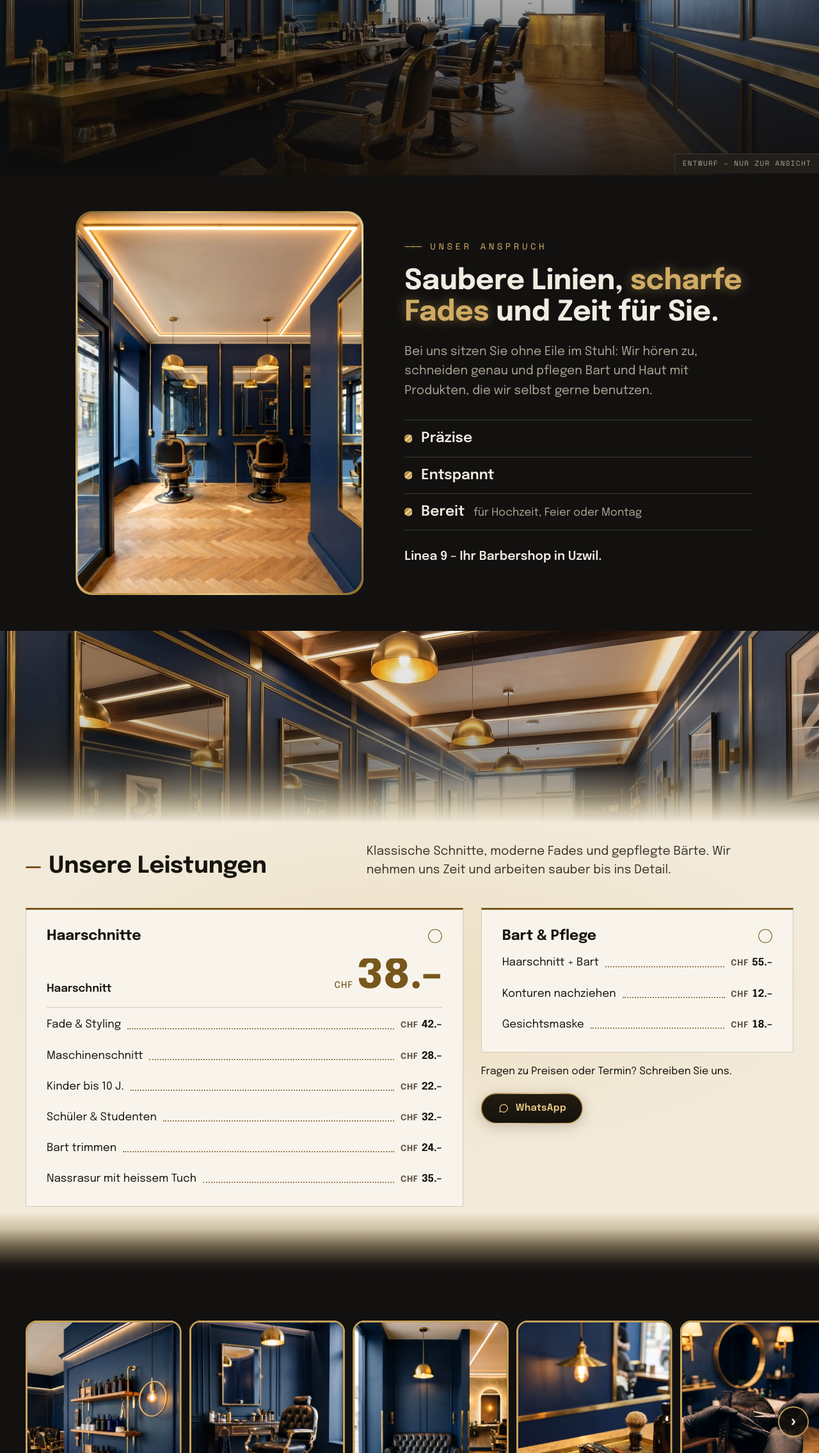
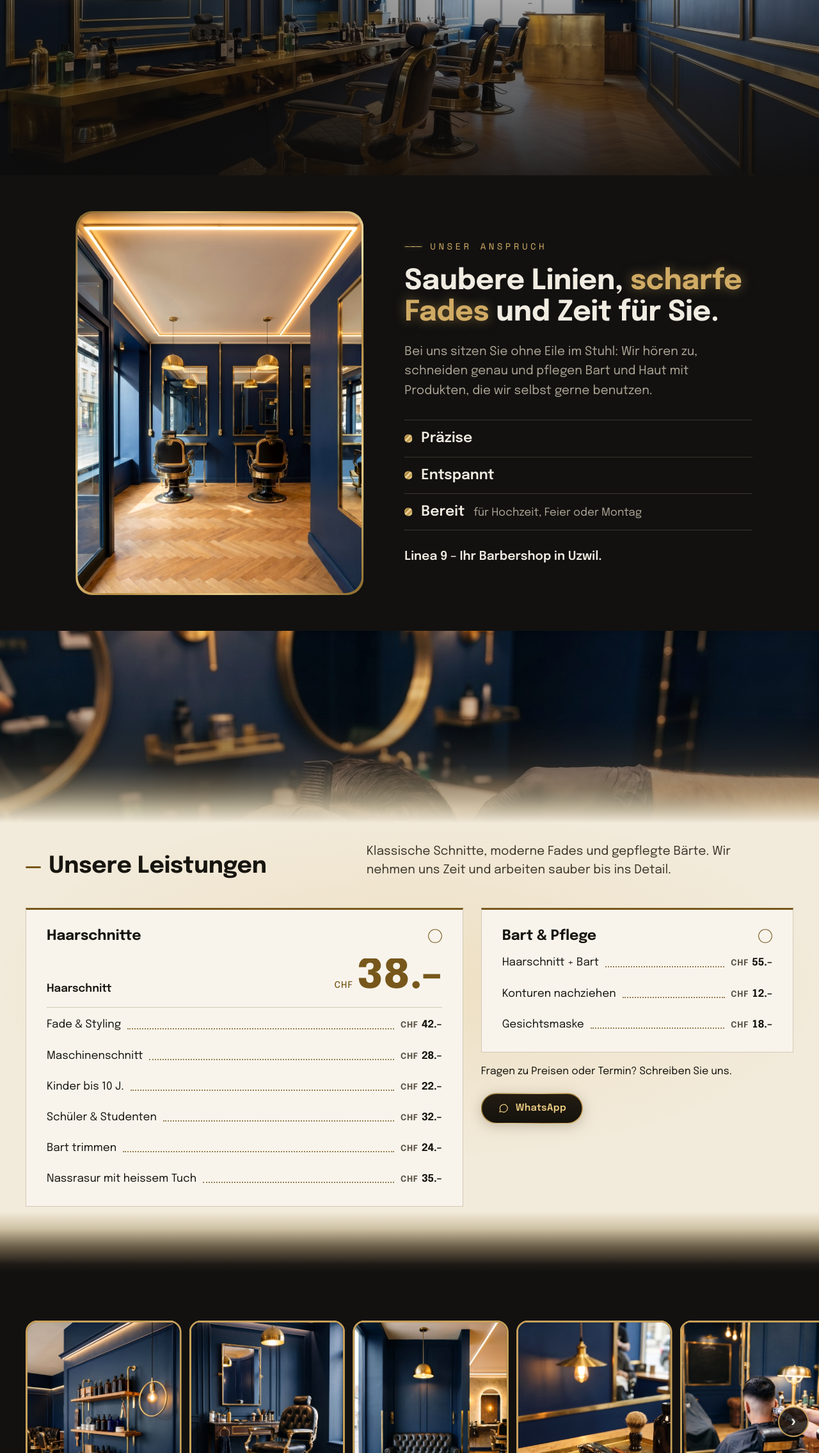
Before and after one commit to julia-mirku/barber-linea9, a plain HTML site: page index.html in a window 1280 px wide. Shown: the part 529-2800 px from the top of the page at 64% size. Drawn offline with nearby package versions, Linux system fonts and the light colour scheme.

Commit message:
Linea 9: ohne Plakette, kein Foto doppelt

```diff
--- a/index.html
+++ b/index.html
@@ -852,7 +852,7 @@ a.hexcall svg{stroke:#17120A}
 .prices{position:relative;isolation:isolate;background:
   radial-gradient(ellipse 70% 38% at 50% 55%,rgba(222,186,112,.22),rgba(222,186,112,0) 72%),
   linear-gradient(to bottom,var(--bg) 0,#14120E 90px,#3A332A 150px,#8E8066 185px,#CFC2A4 210px,#F2EADA 232px,#F2EADA calc(100% - 90px),#CFC2A4 calc(100% - 66px),#6E614B calc(100% - 40px),#1E1A15 calc(100% - 14px),var(--bg) 100%)}
-.prices::before{content:"";position:absolute;left:0;right:0;top:0;height:232px;z-index:-1;pointer-events:none;background:url(linea_hero.jpg) 50% 16%/cover no-repeat;
+.prices::before{content:"";position:absolute;left:0;right:0;top:0;height:232px;z-index:-1;pointer-events:none;background:url(linea_arbeit.jpg) 50% 30%/cover no-repeat;
   -webkit-mask-image:linear-gradient(to bottom,rgba(0,0,0,.95) 0,rgba(0,0,0,.85) 45%,rgba(0,0,0,0) 100%);mask-image:linear-gradient(to bottom,rgba(0,0,0,.95) 0,rgba(0,0,0,.85) 45%,rgba(0,0,0,0) 100%)}
 .prices>.wrap{padding-top:256px;padding-bottom:96px}
 #leistungen{scroll-margin-top:-150px}
@@ -1168,12 +1168,9 @@ html .strip-x{overflow-y:hidden!important;padding-top:10px!important;padding-bot
       <figure class="crop gx r" style="--d:0.08s" tabindex="0" role="button" aria-label="Foto vergrössern: Barberstuhl aus Leder"><span class="cin"><img src="linea_stuhl.jpg" alt="Barberstuhl aus Leder (Symbolbild)" loading="lazy"></span></figure>
       <figure class="crop gx r" style="--d:0.16s" tabindex="0" role="button" aria-label="Foto vergrössern: Wartebereich mit Pendelleuchten"><span class="cin"><img src="linea_warten.jpg" alt="Wartebereich mit Pendelleuchten (Symbolbild)" loading="lazy"></span></figure>
       <figure class="crop gx r" style="--d:0.24s" tabindex="0" role="button" aria-label="Foto vergrössern: Werkzeug des Barbers"><span class="cin"><img src="linea_werkzeug.jpg" alt="Werkzeug des Barbers (Symbolbild)" loading="lazy"></span></figure>
-      <figure class="crop gx r" style="--d:0.32s" tabindex="0" role="button" aria-label="Foto vergrössern: Haarschnitt im Salon"><span class="cin"><img src="linea_arbeit.jpg" alt="Haarschnitt im Salon (Symbolbild)" loading="lazy"></span></figure>
       <figure class="crop gx r" style="--d:0.32s" tabindex="0" role="button" aria-label="Foto vergrössern: Frischer Fade"><span class="cin"><img src="linea_fade.jpg" alt="Frischer Fade (Symbolbild)" loading="lazy"></span></figure>
       <figure class="crop gx r" style="--d:0.32s" tabindex="0" role="button" aria-label="Foto vergrössern: Bartpflege mit dem Trimmer"><span class="cin"><img src="linea_bart.jpg" alt="Bartpflege mit dem Trimmer (Symbolbild)" loading="lazy"></span></figure>
       <figure class="crop gx r" style="--d:0.32s" tabindex="0" role="button" aria-label="Foto vergrössern: Kunde nach dem Schnitt"><span class="cin"><img src="linea_kunde.jpg" alt="Kunde nach dem Schnitt (Symbolbild)" loading="lazy"></span></figure>
-      <figure class="crop gx r" style="--d:0.32s" tabindex="0" role="button" aria-label="Foto vergrössern: Salon innen"><span class="cin"><img src="linea_innen.jpg" alt="Salon innen (Symbolbild)" loading="lazy"></span></figure>
-      <figure class="crop gx r" style="--d:0.32s" tabindex="0" role="button" aria-label="Foto vergrössern: Salon mit Lichtlinien"><span class="cin"><img src="linea_hero.jpg" alt="Salon mit Lichtlinien (Symbolbild)" loading="lazy"></span></figure>
       <figure class="crop gx r" style="--d:0.32s" tabindex="0" role="button" aria-label="Foto vergrössern: Haus mit Barbershop"><span class="cin"><img src="linea_haus.jpg" alt="Haus mit Barbershop (Symbolbild)" loading="lazy"></span></figure>
     </div>
     <button type="button" class="gal-b gal-n" aria-label="Weitere Fotos"><svg viewBox="0 0 100 112" aria-hidden="true"><path d="M50 8 A48 48 0 1 1 49.99 8 Z"/></svg><b>›</b></button>
@@ -1257,7 +1254,7 @@ html .strip-x{overflow-y:hidden!important;padding-top:10px!important;padding-bot
   <p class="fict">Musterentwurf – Namen und Angaben fiktiv. Alle Fotos sind Symbolbilder.</p>
 </footer>
 
-<div class="ribbon" aria-hidden="true">Entwurf – nur zur Ansicht</div>
+
 </div>
 
 <script>
```
